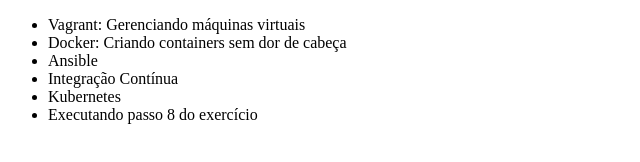
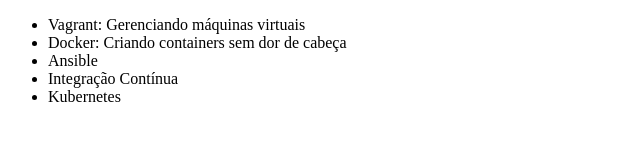
Before and after one commit to alexsmdeveloper/alura-git, a plain HTML site: page index.html in a window 1280 px wide. Shown: the whole page, without its empty margins (0-640 px from the left). Drawn offline with Linux system fonts and the light colour scheme.

Commit message:
Revert "Executando passo 8 do exercício"
This reverts commit 296bf8d1c0545c5027f238f2a3e08a35b40e6a3f.

```diff
--- a/index.html
+++ b/index.html
@@ -11,7 +11,6 @@
         <li>Ansible</li>
         <li>Integração Contínua</li>
         <li>Kubernetes</li>
-        <li>Executando passo 8 do exercício</li>
     </ul>
 </body>
 </html>
```
